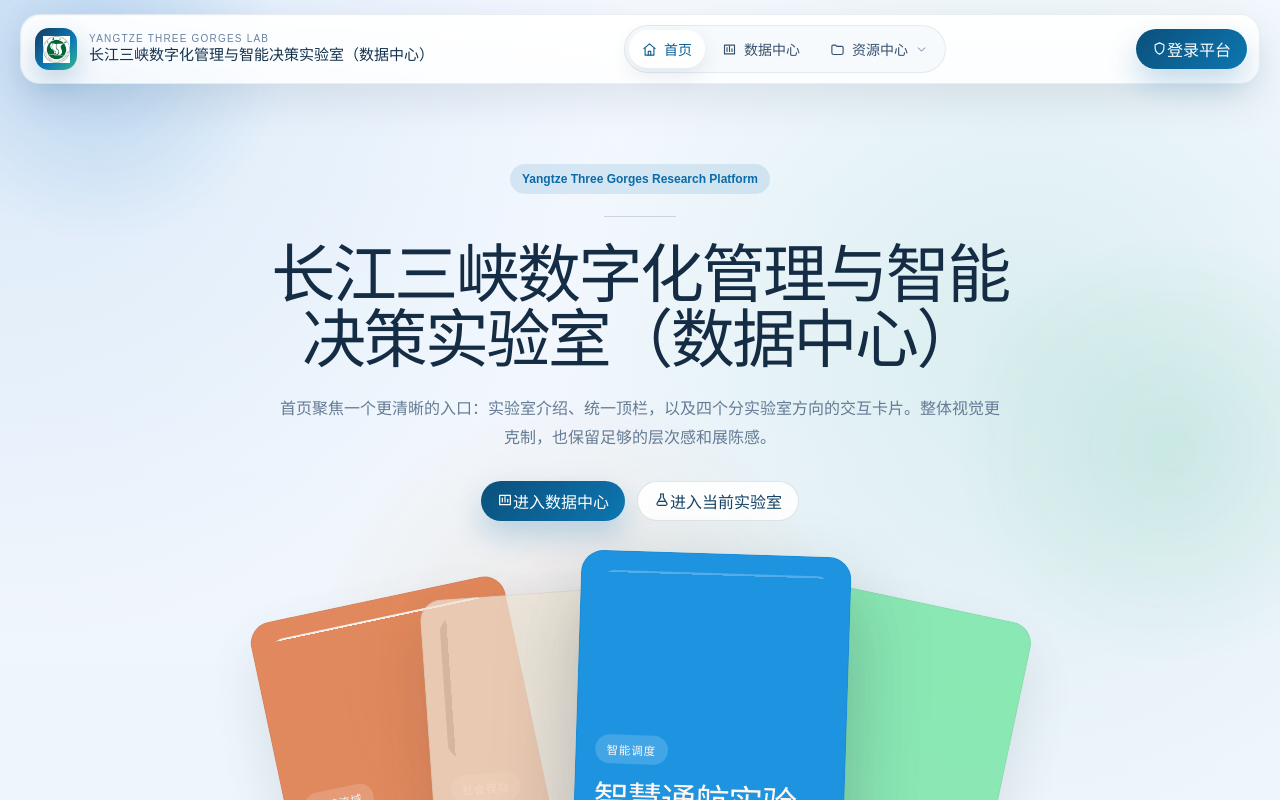
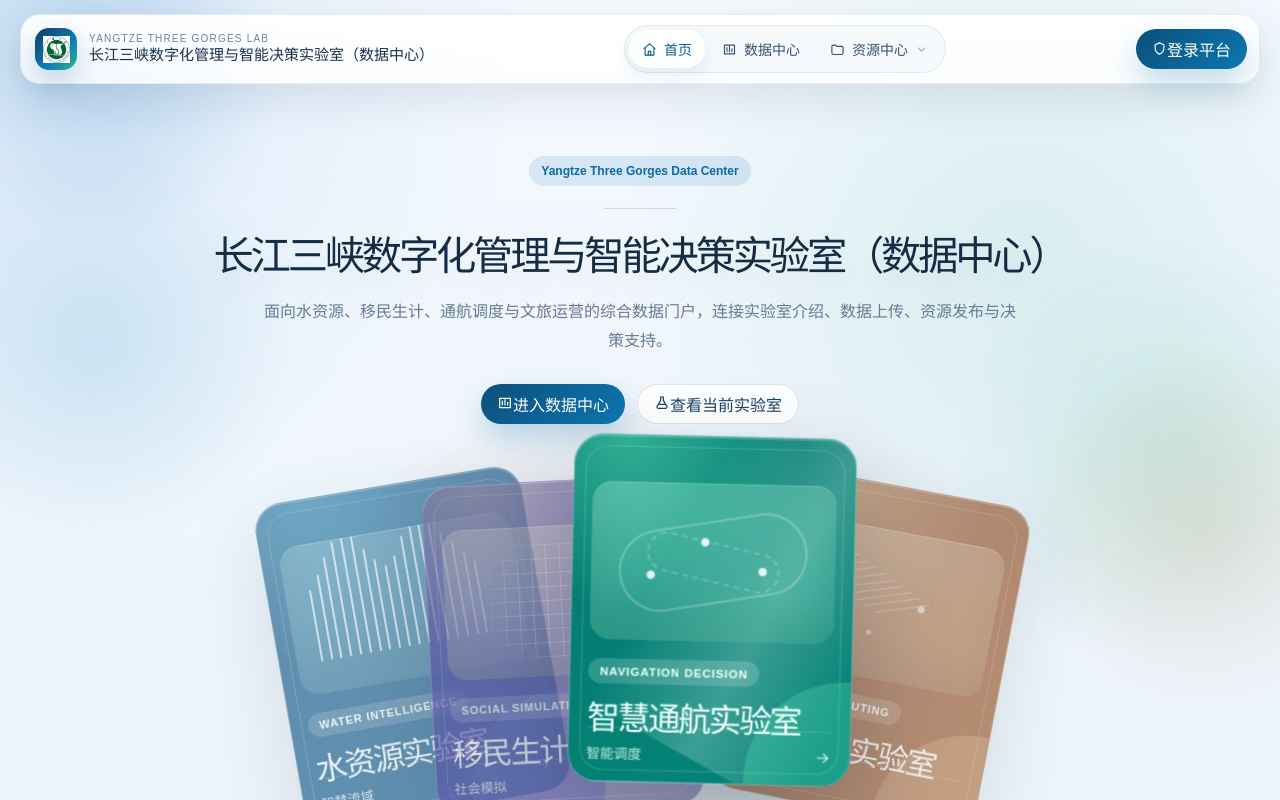
Before and after one commit to xjqofyjb/cjznjcsys, a React (Vite) app in the folder research-data-frontend/: page / in a window 1280 px wide. Shown: the top 800 px of the page. Built offline with nearby package versions, Linux system fonts and the light colour scheme.

Commit message:
Refine home lab card visuals

```diff
--- a/research-data-frontend/src/App.css
+++ b/research-data-frontend/src/App.css
@@ -467,13 +467,39 @@
   display: grid;
   justify-items: center;
   align-content: start;
-  gap: 38px;
+  gap: 18px;
+}
+
+.home-stage::before,
+.home-stage::after {
+  content: "";
+  position: absolute;
+  z-index: -1;
+  border-radius: 999px;
+  pointer-events: none;
+  filter: blur(6px);
+}
+
+.home-stage::before {
+  width: 420px;
+  height: 420px;
+  top: 18px;
+  left: -150px;
+  background: radial-gradient(circle, rgba(20, 143, 195, 0.14), transparent 68%);
+}
+
+.home-stage::after {
+  width: 380px;
+  height: 380px;
+  top: 220px;
+  right: -150px;
+  background: radial-gradient(circle, rgba(178, 117, 41, 0.13), transparent 68%);
 }
 
 .home-stage__intro {
-  max-width: 780px;
+  max-width: 1180px;
   text-align: center;
-  padding-top: 46px;
+  padding-top: 38px;
 }
 
 .home-stage__line {
@@ -485,15 +511,19 @@
 
 .home-stage__intro h1 {
   margin: 0;
-  font-size: clamp(40px, 5vw, 72px);
-  line-height: 1.02;
-  letter-spacing: -0.04em;
+  font-family: "Microsoft YaHei UI", "PingFang SC", "Noto Serif SC", "Source Han Serif SC", serif;
+  font-size: clamp(28px, 3.15vw, 46px);
+  line-height: 1.08;
+  letter-spacing: -0.08em;
   color: #152c45;
+  white-space: nowrap;
+  text-wrap: balance;
+  text-shadow: 0 16px 34px rgba(21, 44, 69, 0.08);
 }
 
 .home-stage__intro p {
-  max-width: 720px;
-  margin: 20px auto 0;
+  max-width: 760px;
+  margin: 18px auto 0;
   color: #657b95;
   font-size: 16px;
   line-height: 1.85;
@@ -511,62 +541,121 @@
   width: 100%;
   display: grid;
   justify-items: center;
-  gap: 22px;
-  padding-bottom: 28px;
+  gap: 18px;
+  padding: 2px 0 28px;
 }
 
 .lab-showcase__stack {
   position: relative;
-  width: min(1040px, 100%);
-  min-height: 560px;
+  width: min(1060px, 100%);
+  min-height: 430px;
   display: grid;
   place-items: center;
+  perspective: 1400px;
 }
 
 .lab-showcase__card {
   position: absolute;
-  top: 32px;
+  top: 36px;
   left: 50%;
-  width: 260px;
-  min-height: 360px;
-  padding: 18px 18px 22px;
-  border: 1px solid rgba(24, 42, 62, 0.08);
+  width: 268px;
+  min-height: 330px;
+  padding: 17px;
+  border: 1px solid rgba(255, 255, 255, 0.26);
+  border-radius: 28px;
+  overflow: hidden;
+  background:
+    radial-gradient(circle at 20% 0%, color-mix(in srgb, var(--card-secondary) 42%, transparent), transparent 42%),
+    linear-gradient(145deg, color-mix(in srgb, var(--card-accent) 92%, #101f33), var(--card-accent));
+  color: var(--card-ink);
+  text-align: left;
+  box-shadow:
+    0 30px 70px rgba(17, 35, 54, 0.18),
+    inset 0 1px 0 rgba(255, 255, 255, 0.26);
+  transform: translateX(calc(-50% + var(--card-shift))) rotate(var(--card-rotate)) rotateY(calc(var(--card-rotate) * -0.28));
+  transform-origin: bottom center;
+  transition:
+    transform 420ms cubic-bezier(0.22, 1, 0.36, 1),
+    box-shadow 320ms ease,
+    filter 240ms ease,
+    opacity 240ms ease;
+  z-index: calc(10 + var(--card-depth));
+}
+
+.lab-showcase__card::before {
+  content: "";
+  position: absolute;
+  inset: 10px;
+  border: 1px solid rgba(255, 255, 255, 0.18);
   border-radius: 22px;
-  background: var(--card-accent);
-  color: #fff6ef;
-  text-align: left;
-  box-shadow: 0 28px 60px rgba(17, 35, 54, 0.16);
-  transform: translateX(calc(-50% + var(--card-shift))) rotate(var(--card-rotate));
-  transform-origin: bottom center;
-  transition: transform 320ms cubic-bezier(0.22, 1, 0.36, 1), box-shadow 320ms ease, filter 240ms ease, opacity 240ms ease;
-  z-index: calc(10 + var(--card-depth));
+  pointer-events: none;
+}
+
+.lab-showcase__card::after {
+  content: "";
+  position: absolute;
+  width: 190px;
+  height: 190px;
+  right: -90px;
+  bottom: -92px;
+  border-radius: 999px;
+  background: color-mix(in srgb, var(--card-secondary) 34%, transparent);
+  opacity: 0.72;
+  pointer-events: none;
 }
 
 .lab-showcase__stack:hover .lab-showcase__card {
-  filter: saturate(0.92);
+  filter: saturate(0.94) brightness(0.98);
 }
 
 .lab-showcase__card.is-active {
-  filter: saturate(1.02) !important;
-  box-shadow: 0 36px 78px rgba(17, 35, 54, 0.28);
-  transform: translateX(calc(-50% + var(--card-shift))) translateY(-22px) rotate(calc(var(--card-rotate) * 0.45)) scale(1.04);
+  filter: saturate(1.08) brightness(1.02) !important;
+  box-shadow:
+    0 42px 92px rgba(17, 35, 54, 0.28),
+    inset 0 1px 0 rgba(255, 255, 255, 0.34);
+  transform: translateX(calc(-50% + var(--card-shift))) translateY(-26px) rotate(calc(var(--card-rotate) * 0.34)) rotateY(0deg) scale(1.055);
   z-index: 40;
 }
 
 .lab-showcase__card.is-dimmed {
-  opacity: 0.72;
-  filter: saturate(0.82);
+  opacity: 0.68;
+  filter: saturate(0.76) brightness(0.96);
+}
+
+.lab-showcase__shine {
+  position: absolute;
+  inset: -40% -70% auto auto;
+  width: 220px;
+  height: 420px;
+  transform: rotate(28deg);
+  background: linear-gradient(90deg, transparent, rgba(255, 255, 255, 0.22), transparent);
+  opacity: 0;
+  transition: opacity 280ms ease, translate 420ms ease;
+  pointer-events: none;
+}
+
+.lab-showcase__card:hover .lab-showcase__shine,
+.lab-showcase__card.is-active .lab-showcase__shine {
+  opacity: 1;
+  translate: -130px 40px;
 }
 
 .lab-showcase__graphic {
-  height: 140px;
-  border-radius: 14px;
-  background-image: var(--card-pattern);
-  background-size: cover;
-  opacity: 0.98;
+  position: relative;
+  height: 150px;
+  border-radius: 20px;
+  overflow: hidden;
+  background:
+    linear-gradient(145deg, rgba(255, 255, 255, 0.18), rgba(255, 255, 255, 0.04)),
+    color-mix(in srgb, var(--card-secondary) 18%, transparent);
+  box-shadow:
+    inset 0 1px 0 rgba(255, 255, 255, 0.22),
+    inset 0 -22px 42px rgba(0, 0, 0, 0.08);
 }
 
 .lab-showcase__content {
+  position: relative;
+  z-index: 1;
   margin-top: 18px;
 }
 
@@ -574,7 +663,8 @@
   display: inline-flex;
   padding: 6px 11px;
   border-radius: 999px;
-  background: rgba(255, 255, 255, 0.16);
+  background: rgba(255, 255, 255, 0.17);
+  color: var(--card-ink);
   font-size: 11px;
   font-weight: 700;
   letter-spacing: 0.08em;
@@ -582,18 +672,146 @@
 }
 
 .lab-showcase__content h2 {
-  margin: 18px 0 12px;
-  font-size: 34px;
-  line-height: 0.95;
-  letter-spacing: -0.05em;
+  max-width: 210px;
+  margin: 18px 0 0;
+  font-size: 31px;
+  line-height: 0.98;
+  letter-spacing: -0.07em;
 }
 
 .lab-showcase__content p {
-  margin: 0;
-  color: rgba(255, 247, 237, 0.88);
-  line-height: 1.7;
-  font-size: 14px;
-}
+  display: none;
+}
+
+.lab-showcase__footer {
+  position: absolute;
+  z-index: 1;
+  left: 17px;
+  right: 17px;
+  bottom: 17px;
+  display: flex;
+  align-items: center;
+  justify-content: space-between;
+  gap: 12px;
+  padding-top: 14px;
+  border-top: 1px solid rgba(255, 255, 255, 0.18);
+  color: color-mix(in srgb, var(--card-ink) 84%, transparent);
+  font-size: 13px;
+  font-weight: 800;
+}
+
+.lab-card-motif {
+  position: absolute;
+  inset: 18px;
+}
+
+.lab-card-motif span {
+  position: absolute;
+  display: block;
+}
+
+.lab-card-motif--wave span,
+.lab-card-motif--grid span,
+.lab-card-motif--route span,
+.lab-card-motif--spark span {
+  --step: 7%;
+}
+
+.lab-card-motif--wave span {
+  width: 2px;
+  height: 96px;
+  bottom: 14px;
+  left: var(--x);
+  border-radius: 999px;
+  background: rgba(255, 255, 255, 0.72);
+}
+
+.lab-card-motif--wave span:nth-child(1) { --x: 3%; height: 72px; }
+.lab-card-motif--wave span:nth-child(2) { --x: 8%; height: 86px; }
+.lab-card-motif--wave span:nth-child(3) { --x: 13%; height: 102px; }
+.lab-card-motif--wave span:nth-child(4) { --x: 18%; height: 116px; }
+.lab-card-motif--wave span:nth-child(5) { --x: 23%; height: 124px; }
+.lab-card-motif--wave span:nth-child(6) { --x: 28%; height: 118px; }
+.lab-card-motif--wave span:nth-child(7) { --x: 33%; height: 104px; }
+.lab-card-motif--wave span:nth-child(8) { --x: 38%; height: 92px; }
+.lab-card-motif--wave span:nth-child(9) { --x: 43%; height: 84px; }
+.lab-card-motif--wave span:nth-child(10) { --x: 48%; height: 92px; }
+.lab-card-motif--wave span:nth-child(11) { --x: 53%; height: 110px; }
+.lab-card-motif--wave span:nth-child(12) { --x: 58%; height: 124px; }
+.lab-card-motif--wave span:nth-child(13) { --x: 63%; height: 128px; }
+.lab-card-motif--wave span:nth-child(14) { --x: 68%; height: 118px; }
+.lab-card-motif--wave span:nth-child(15) { --x: 73%; height: 106px; }
+.lab-card-motif--wave span:nth-child(16) { --x: 78%; height: 96px; }
+.lab-card-motif--wave span:nth-child(17) { --x: 83%; height: 84px; }
+.lab-card-motif--wave span:nth-child(18) { --x: 88%; height: 74px; }
+
+.lab-card-motif--grid {
+  background-image:
+    linear-gradient(rgba(255, 255, 255, 0.28) 1px, transparent 1px),
+    linear-gradient(90deg, rgba(255, 255, 255, 0.28) 1px, transparent 1px);
+  background-size: 14px 14px;
+  mask-image: radial-gradient(circle at 50% 50%, #000 42%, transparent 76%);
+}
+
+.lab-card-motif--grid span {
+  display: none;
+}
+
+.lab-card-motif--route::before,
+.lab-card-motif--route::after {
+  content: "";
+  position: absolute;
+  inset: 18px 8px;
+  border: 2px solid rgba(255, 255, 255, 0.24);
+  border-radius: 999px;
+  transform: rotate(-10deg);
+}
+
+.lab-card-motif--route::after {
+  inset: 38px 34px;
+  border-style: dashed;
+  opacity: 0.9;
+  transform: rotate(12deg);
+}
+
+.lab-card-motif--route span {
+  width: 8px;
+  height: 8px;
+  border-radius: 999px;
+  background: rgba(255, 255, 255, 0.82);
+}
+
+.lab-card-motif--route span:nth-child(1) { left: 18%; top: 58%; }
+.lab-card-motif--route span:nth-child(2) { left: 44%; top: 30%; }
+.lab-card-motif--route span:nth-child(3) { left: 72%; top: 54%; }
+.lab-card-motif--route span:nth-child(n + 4) { display: none; }
+
+.lab-card-motif--spark {
+  background:
+    radial-gradient(circle at 30% 28%, rgba(255, 255, 255, 0.7) 0 3px, transparent 4px),
+    radial-gradient(circle at 72% 48%, rgba(255, 255, 255, 0.58) 0 3px, transparent 4px),
+    radial-gradient(circle at 48% 76%, rgba(255, 255, 255, 0.48) 0 2px, transparent 3px);
+}
+
+.lab-card-motif--spark span {
+  width: 56px;
+  height: 1px;
+  left: var(--x);
+  top: var(--y);
+  background: rgba(255, 255, 255, 0.34);
+  transform: rotate(-18deg);
+}
+
+.lab-card-motif--spark span:nth-child(1) { --x: 8%; --y: 18%; }
+.lab-card-motif--spark span:nth-child(2) { --x: 13%; --y: 22%; }
+.lab-card-motif--spark span:nth-child(3) { --x: 18%; --y: 26%; }
+.lab-card-motif--spark span:nth-child(4) { --x: 23%; --y: 30%; }
+.lab-card-motif--spark span:nth-child(5) { --x: 28%; --y: 34%; }
+.lab-card-motif--spark span:nth-child(6) { --x: 33%; --y: 38%; }
+.lab-card-motif--spark span:nth-child(7) { --x: 38%; --y: 42%; }
+.lab-card-motif--spark span:nth-child(8) { --x: 43%; --y: 46%; }
+.lab-card-motif--spark span:nth-child(9) { --x: 48%; --y: 50%; }
+.lab-card-motif--spark span:nth-child(n + 10) { display: none; }
 
 .lab-showcase__detail {
   width: min(860px, 100%);
@@ -1771,6 +1989,8 @@
 
   .home-stage__intro h1 {
     font-size: 36px;
+    letter-spacing: -0.05em;
+    white-space: normal;
   }
 
   .lab-showcase__stack {
--- a/research-data-frontend/src/labs/HomePage.jsx
+++ b/research-data-frontend/src/labs/HomePage.jsx
@@ -1,52 +1,70 @@
-import { useMemo, useState } from "react";
+import { useState } from "react";
 import { Badge, Button } from "../shared-ui/components";
 import { Icon } from "../shared-ui/icons";
 import { labs } from "./data";
 
 const labCardMeta = {
   "lab-water": {
-    accent: "#f35a10",
-    pattern: "linear-gradient(180deg, rgba(255,255,255,0.9) 0 2px, transparent 2px 8px)",
+    accent: "#0b6aa8",
+    secondary: "#37c5e8",
+    ink: "#f3fbff",
+    motif: "wave",
+    label: "Water Intelligence",
   },
   "lab-migrant": {
-    accent: "#efe3cf",
-    pattern: "linear-gradient(90deg, rgba(85,71,53,0.18) 0 7px, transparent 7px 12px)",
+    accent: "#5c56c9",
+    secondary: "#f2d18b",
+    ink: "#fff8e9",
+    motif: "grid",
+    label: "Social Simulation",
   },
   "lab-shipping": {
-    accent: "#2094df",
-    pattern: "linear-gradient(180deg, rgba(255,255,255,0.24) 0 2px, transparent 2px 5px)",
+    accent: "#0b7f74",
+    secondary: "#70f0c2",
+    ink: "#effffb",
+    motif: "route",
+    label: "Navigation Decision",
   },
   "lab-culture": {
-    accent: "#52eb8f",
-    pattern: "linear-gradient(90deg, rgba(17,88,51,0.18) 0 3px, transparent 3px 6px)",
+    accent: "#b45a20",
+    secondary: "#ffd287",
+    ink: "#fff7ee",
+    motif: "spark",
+    label: "Culture Computing",
   },
 };
 
 const cardOffsets = [
-  { rotate: -12, shift: -186, depth: 0 },
-  { rotate: -4, shift: -64, depth: 1 },
-  { rotate: 4, shift: 64, depth: 2 },
-  { rotate: 12, shift: 186, depth: 3 },
+  { rotate: -10, shift: -198, depth: 0 },
+  { rotate: -3, shift: -68, depth: 1 },
+  { rotate: 4, shift: 68, depth: 2 },
+  { rotate: 11, shift: 198, depth: 3 },
 ];
+
+function CardMotif({ type }) {
+  return (
+    <div className={`lab-card-motif lab-card-motif--${type}`} aria-hidden="true">
+      {Array.from({ length: 18 }).map((_, index) => (
+        <span key={index} />
+      ))}
+    </div>
+  );
+}
 
 export function HomePage({ onEnterLab, onOpenDataCenter }) {
   const [focusedLab, setFocusedLab] = useState(labs[2]?.key || labs[0]?.key || "");
-
-  const activeLab = useMemo(
-    () => labs.find((lab) => lab.key === focusedLab) || labs[0],
-    [focusedLab],
-  );
+  const activeLab = labs.find((lab) => lab.key === focusedLab) || labs[0];
 
   return (
     <section className="home-stage">
       <div className="home-stage__intro">
         <Badge tone="ocean" subtle>
-          Yangtze Three Gorges Research Platform
+          Yangtze Three Gorges Data Center
         </Badge>
         <div className="home-stage__line" />
         <h1>长江三峡数字化管理与智能决策实验室（数据中心）</h1>
         <p>
-          首页聚焦一个更清晰的入口：实验室介绍、统一顶栏，以及四个分实验室方向的交互卡片。整体视觉更克制，也保留足够的层次感和展陈感。
+          面向水资源、移民生计、通航调度与文旅运营的综合数据门户，连接实验室介绍、数据上传、资源发布与决策支持。
         </p>
         <div className="home-stage__actions">
           <Button onClick={onOpenDataCenter}>
@@ -55,7 +73,7 @@ export function HomePage({ onEnterLab, onOpenDataCenter }) {
           </Button>
           <Button variant="secondary" onClick={() => onEnterLab(activeLab?.key || labs[0]?.key || "home")}>
             <Icon type="lab" size={16} />
-            <span>进入当前实验室</span>
+            <span>查看当前实验室</span>
           </Button>
         </div>
       </div>
@@ -77,34 +95,28 @@ export function HomePage({ onEnterLab, onOpenDataCenter }) {
                 onClick={() => onEnterLab(lab.key)}
                 style={{
                   "--card-accent": meta.accent,
-                  "--card-pattern": meta.pattern,
+                  "--card-secondary": meta.secondary,
+                  "--card-ink": meta.ink,
                   "--card-rotate": `${offset.rotate}deg`,
                   "--card-shift": `${offset.shift}px`,
                   "--card-depth": offset.depth,
                 }}
               >
-                <div className="lab-showcase__graphic" />
+                <div className="lab-showcase__shine" />
+                <div className="lab-showcase__graphic">
+                  <CardMotif type={meta.motif} />
+                </div>
                 <div className="lab-showcase__content">
-                  <span className="lab-showcase__badge">{lab.badge}</span>
+                  <span className="lab-showcase__badge">{meta.label}</span>
                   <h2>{lab.shortLabel}</h2>
-                  <p>{lab.summary}</p>
+                </div>
+                <div className="lab-showcase__footer">
+                  <span>{lab.badge}</span>
+                  <Icon type="arrowRight" size={16} />
                 </div>
               </button>
             );
           })}
-        </div>
-
-        <div className="lab-showcase__detail">
-          <div className="lab-showcase__detail-eyebrow">Focused Lab</div>
-          <h3>{activeLab?.label}</h3>
-          <p>{activeLab?.mission}</p>
-          <div className="lab-showcase__detail-tags">
-            {activeLab?.highlights?.map((item) => (
-              <span key={item} className="lab-showcase__detail-chip">
-                {item}
-              </span>
-            ))}
-          </div>
         </div>
 
         <div className="lab-showcase__legend">
```
